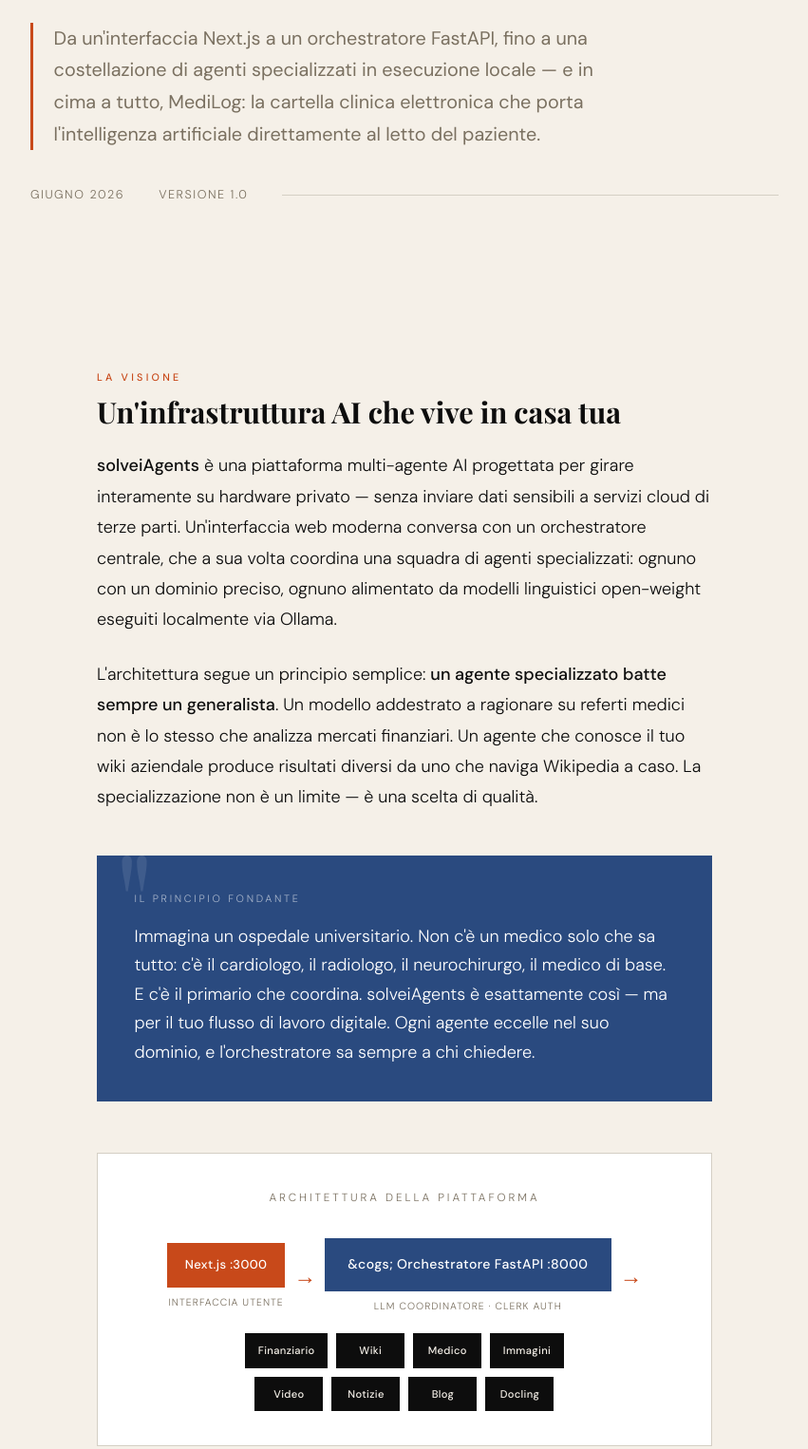
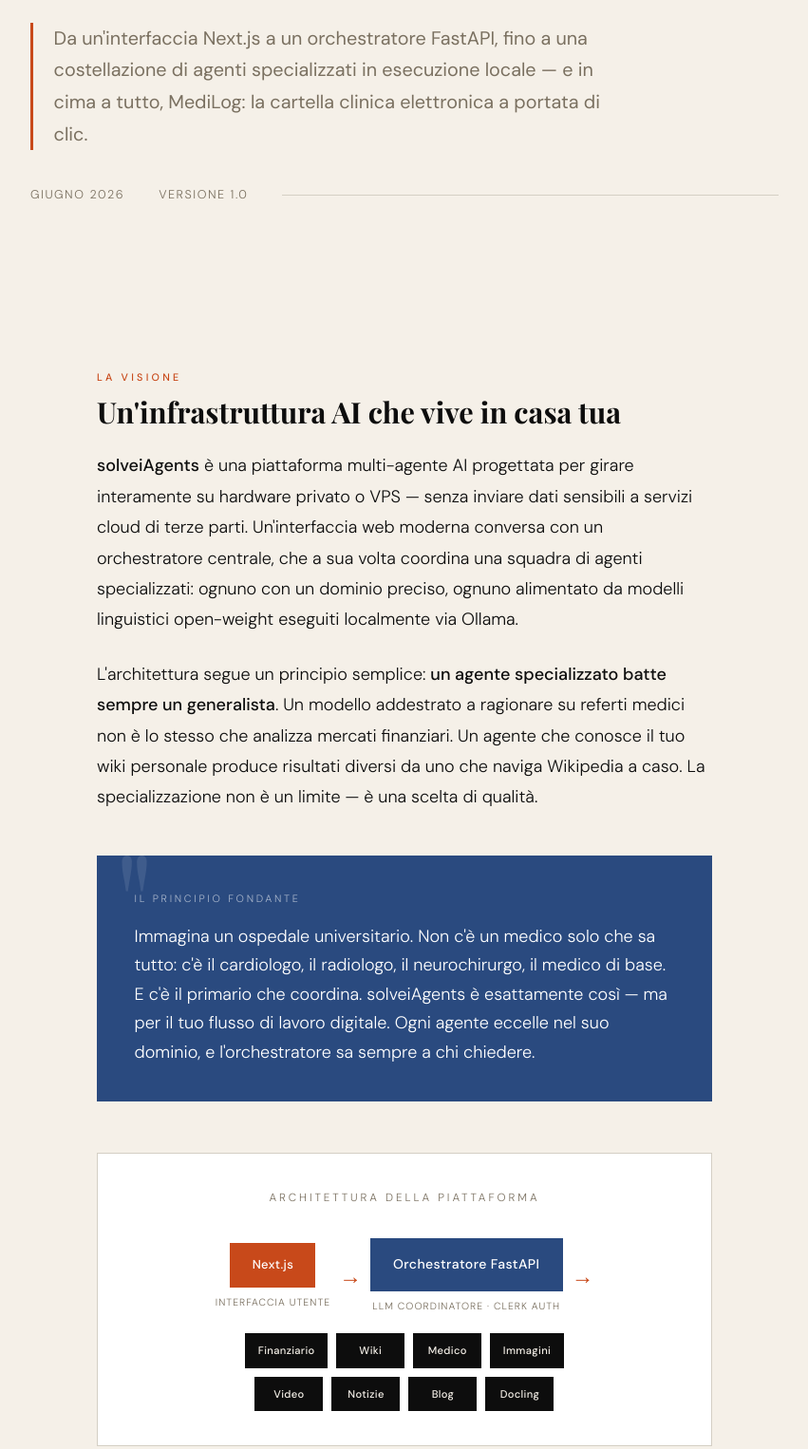
Before and after one commit to sberrettini/SolveiAgents-MediLog, a plain HTML site: page index.html in a window 1280 px wide. Shown: the part 1104-2630 px from the top of the page at 95% size, without its empty margins (214-1065 px from the left). Drawn offline with nearby package versions, Linux system fonts and the light colour scheme; a web font is replaced by a local one.

Commit message:
Update index.html

```diff
--- a/index.html
+++ b/index.html
@@ -1149,8 +1149,7 @@
     <p class="deck">
       Da un'interfaccia Next.js a un orchestratore FastAPI,
       fino a una costellazione di agenti specializzati in esecuzione locale &mdash;
-      e in cima a tutto, MediLog: la cartella clinica elettronica che
-      porta l'intelligenza artificiale direttamente al letto del paziente.
+      e in cima a tutto, MediLog: la cartella clinica elettronica a portata di clic.
     </p>
     <div class="meta">
       <span>Giugno 2026</span>
@@ -1167,7 +1166,7 @@
 
     <p>
       <strong>solveiAgents</strong> &egrave; una piattaforma multi-agente AI
-      progettata per girare interamente su hardware privato &mdash; senza inviare
+      progettata per girare interamente su hardware privato o VPS &mdash; senza inviare
       dati sensibili a servizi cloud di terze parti. Un'interfaccia web moderna
       conversa con un orchestratore centrale, che a sua volta coordina una squadra
       di agenti specializzati: ognuno con un dominio preciso, ognuno alimentato
@@ -1178,7 +1177,7 @@
       L'architettura segue un principio semplice: <strong>un agente specializzato
       batte sempre un generalista</strong>. Un modello addestrato a ragionare su
       referti medici non &egrave; lo stesso che analizza mercati finanziari. Un agente
-      che conosce il tuo wiki aziendale produce risultati diversi da uno che
+      che conosce il tuo wiki personale produce risultati diversi da uno che
       naviga Wikipedia a caso. La specializzazione non &egrave; un limite &mdash; &egrave; una scelta
       di qualit&agrave;.
     </p>
@@ -1198,12 +1197,12 @@
       <div class="diagram-title">Architettura della piattaforma</div>
       <div class="flow">
         <div class="flow-node">
-          <div class="node-box ui">Next.js :3000</div>
+          <div class="node-box ui">Next.js </div>
           <div class="node-label">Interfaccia utente</div>
         </div>
         <div class="arrow">&rarr;</div>
         <div class="flow-node">
-          <div class="node-box orchestrator">&cogs; Orchestratore FastAPI :8000</div>
+          <div class="node-box orchestrator"> Orchestratore FastAPI </div>
           <div class="node-label">LLM coordinatore &middot; Clerk Auth</div>
         </div>
         <div class="arrow">&rarr;</div>
@@ -1234,6 +1233,7 @@
       ciascuno esposto su una porta dedicata e attivato su richiesta dall'orchestratore.
       Il principio on-demand evita sprechi di risorse: gli agenti dormono finché non
       servono, si svegliano in pochi secondi e si riaddormentano dopo l'inattività.
+      Ogni agente e ogni servizio infrastrutturale comune vive nel suo "container docker".
     </p>
 
     <div class="weights">
```
